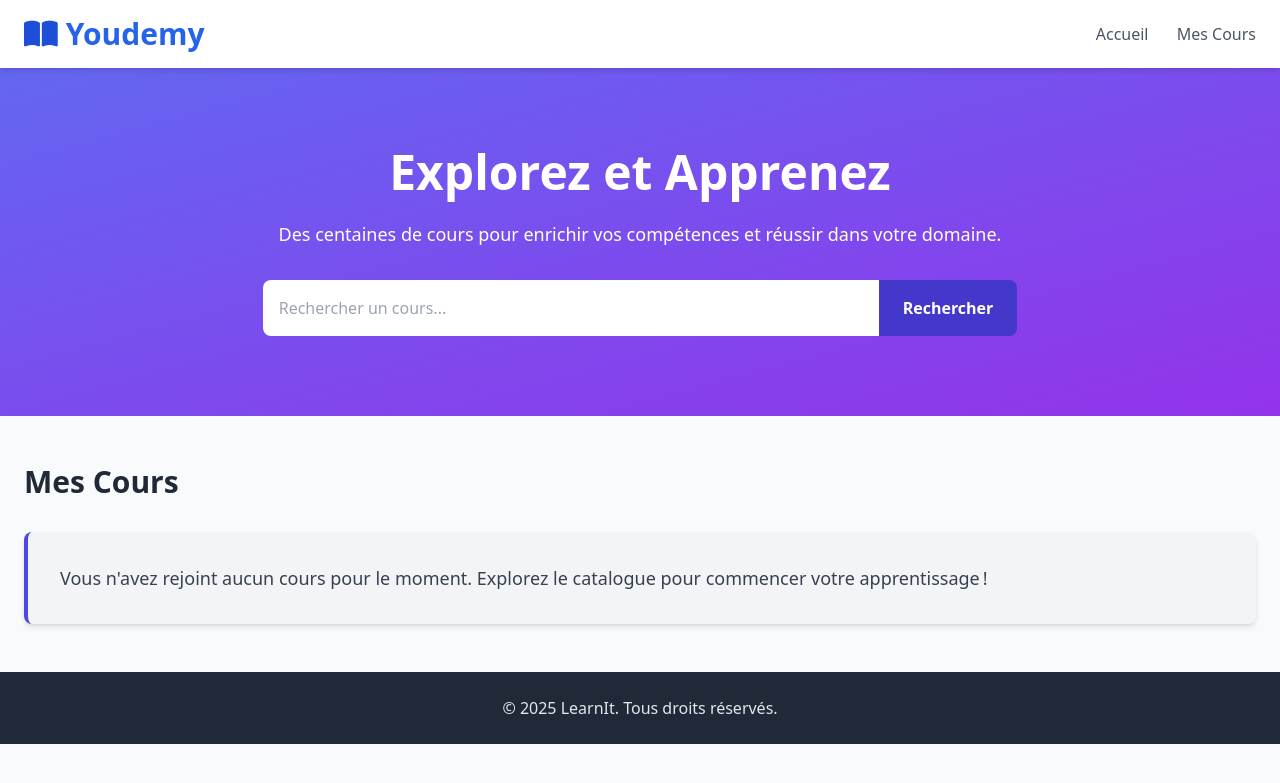
After one commit to latifa-taybi/Youdemy, a PHP site: page /etudiant/InscriptionPage.php in a window 1280 px wide. The commit adds this page. Shown: the top 783 px of the page. Run offline with PHP 8.4, Linux system fonts and the light colour scheme; some libraries are stand-ins or nearby versions.

Commit message:
nombre totale des cours

```diff
--- a/classes/Cours.php
+++ b/classes/Cours.php
@@ -59,6 +59,13 @@ class Cours{
         return $cours;
     }
 
+    public function countCours()
+    {
+        $stmt=$this->pdo->prepare("SELECT COUNT(*) as nb_total FROM cours ");
+        $stmt->execute();
+        return $stmt->fetch();
+    }
+
     public function editCours($id, $titre, $description, $categorieId,$contenu){
         $stmt=$this->pdo->prepare("UPDATE cours SET titre = :titer, description = :description, categorie_id = :categorieId, contenu=:contenu WHERE cours_id = :cours_id");
         $stmt->execute([
@@ -70,22 +77,4 @@ class Cours{
         ]);
     }
 }
-
-class Video extends Cours {
-    public function __construct($pdo, $titre, $description, $contenu, $categorieId) {
-        parent::__construct($pdo, $titre, $description, 'video', $contenu, $categorieId);
-    }
-}
-
-class Image extends Cours {
-    public function __construct($pdo, $titre, $description, $contenu, $categorieId) {
-        parent::__construct($pdo, $titre, $description, 'image', $contenu, $categorieId);
-    }
-}
-
-class Document extends Cours {
-    public function __construct($pdo, $titre, $description, $contenu, $categorieId) {
-        parent::__construct($pdo, $titre, $description, 'document', $contenu, $categorieId);
-    }
-}
 ?>
--- /dev/null
+++ b/etudiant/InscriptionPage.php
@@ -0,0 +1,60 @@
+<?php
+require_once '../database/config.php';
+include '../classes/Categorie.php';
+include '../classes/Cours.php';
+
+$categorie = new Categorie($pdo);
+$cours = new Cours($pdo, '', '','', '', '');
+?>
+<!DOCTYPE html>
+<html lang="en">
+<head>
+    <meta charset="UTF-8">
+    <meta name="viewport" content="width=device-width, initial-scale=1.0">
+    <title>Catalogue des Cours</title>
+    <script src="https://cdn.tailwindcss.com"></script>
+    <link rel="stylesheet" href="https://cdnjs.cloudflare.com/ajax/libs/font-awesome/6.7.2/css/all.min.css">
+</head>
+
+<body class="bg-gray-50">
+    <!-- Navbar -->
+    <header class="bg-white shadow-md sticky top-0 z-10">
+        <div class="container mx-auto px-6 py-4 flex justify-between items-center">
+            <a href="#" class="text-3xl font-bold text-blue-600 flex items-center space-x-2">
+                <i class="fas fa-book-open text-blue-700"></i>
+                <span>Youdemy</span>
+            </a>
+            <nav class="space-x-6">
+                <a href="etudiantPage.php" class="text-gray-600 hover:text-indigo-600 transition">Accueil</a>
+                <a active href="InscriptionPage.php" class="text-gray-600 hover:text-indigo-600 transition">Mes Cours</a>
+            </nav>
+        </div>
+    </header>
+
+    <!-- Hero Section -->
+    <section class="relative bg-gradient-to-br from-indigo-500 to-purple-600 text-white py-20 px-6 text-center">
+        <div class="container mx-auto">
+            <h2 class="text-5xl font-bold mb-6">Explorez et Apprenez</h2>
+            <p class="text-lg mb-8">Des centaines de cours pour enrichir vos compétences et réussir dans votre domaine.</p>
+            <div class="flex justify-center">
+                <input type="text" placeholder="Rechercher un cours..." class="w-1/2 p-4 rounded-l-lg focus:ring-4 focus:ring-indigo-300">
+                <button class="bg-indigo-700 hover:bg-indigo-800 text-white px-6 py-4 rounded-r-lg font-bold">Rechercher</button>
+            </div>
+        </div>
+    </section>
+
+    <main class="container mx-auto px-6 py-12 space-y-16">
+    <section id="mes-cours">
+            <h3 class="text-3xl font-bold text-gray-800 mb-8">Mes Cours</h3>
+            <div class="bg-gray-100 border-l-4 border-indigo-600 shadow-md rounded-lg p-8">
+                <p class="text-gray-700 text-lg">Vous n'avez rejoint aucun cours pour le moment. Explorez le catalogue pour commencer votre apprentissage !</p>
+            </div>
+        </section>
+    </main>
+
+    <!-- Footer -->
+    <footer class="bg-gray-800 text-gray-200 py-6">
+        <div class="container mx-auto text-center">
+            <p>&copy; 2025 LearnIt. Tous droits réservés.</p>
+        </div>
+    </footer>
```
Also changed, not shown: Pagination.php (added, +15 -0 lines), classes/Document.php (added, +7 -0 lines), classes/Image.php (added, +8 -0 lines), classes/Video.php (added, +7 -0 lines), enseignant/enseignantPage.php (+30 -26 lines), etudiant/etudiantPage.php (+6 -14 lines), index.php (+16 -0 lines).
